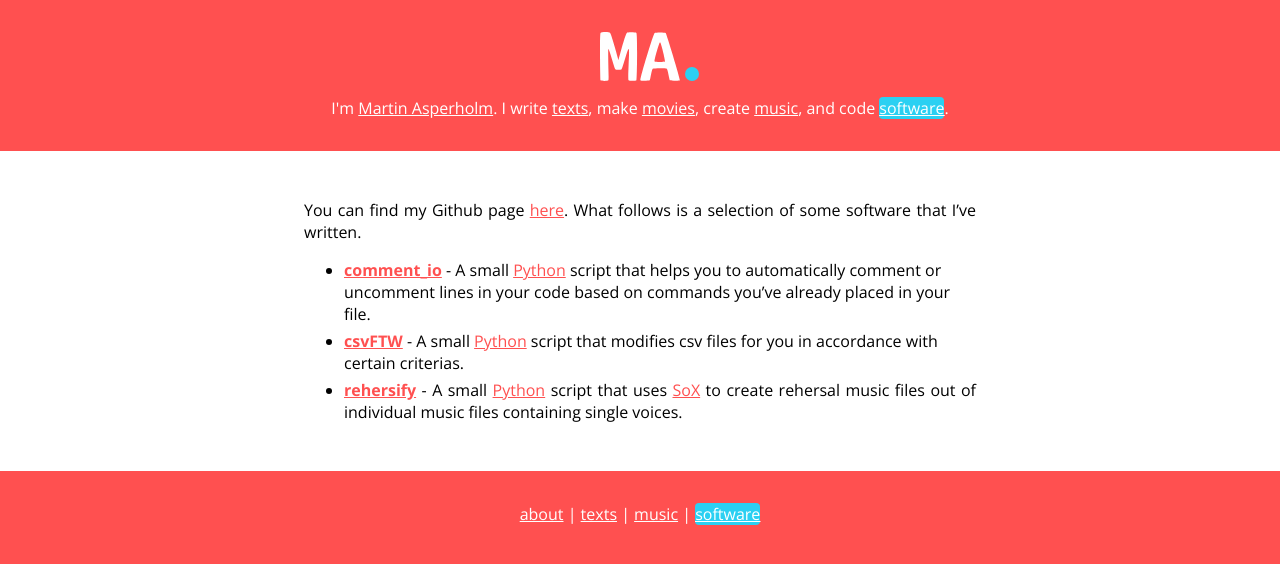
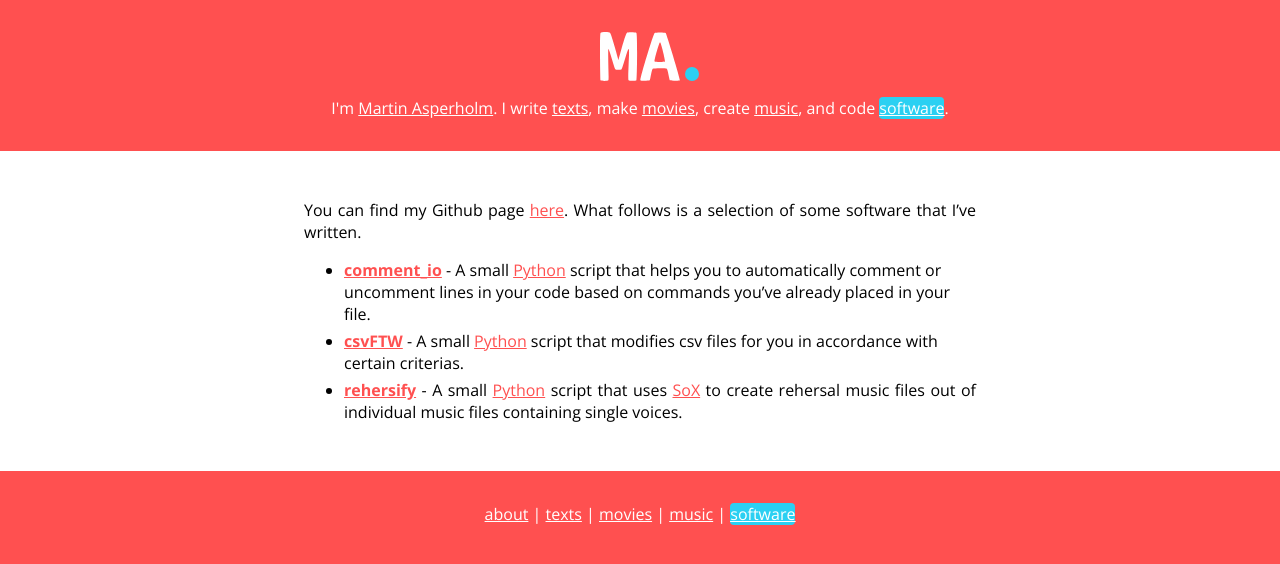
Before and after one commit to Speldosa/Speldosa.github.io, a Jekyll site: the page built from software/index.md, in a window 1280 px wide. Shown: the top 564 px of the page. Built offline with Jekyll 4.4.1, drawn with Linux system fonts in a browser that asks for light colours.

Commit message:
Update footer.html

```diff
--- a/_includes/footer.html
+++ b/_includes/footer.html
@@ -1,3 +1,3 @@
 <nav>
-<span {% if page.nav == "About"%}class=selected{% endif %}><a href="/about/">about</a></span> | <span {% if page.nav == "Texts"%}class=selected{% endif %}><a href="/texts/">texts</a></span> | <span {% if page.nav == "Music"%}class=selected{% endif %}><a href="/music/">music</a></span> | <span {% if page.nav == "Software"%}class=selected{% endif %}><a href="/software/">software</a></span>
+<span {% if page.nav == "About"%}class=selected{% endif %}><a href="/about/">about</a></span> | <span {% if page.nav == "Texts"%}class=selected{% endif %}><a href="/texts/">texts</a></span> | <span {% if page.nav == "Movies"%}class=selected{% endif %}><a href="/movies/">movies</a></span> | <span {% if page.nav == "Music"%}class=selected{% endif %}><a href="/music/">music</a></span> | <span {% if page.nav == "Software"%}class=selected{% endif %}><a href="/software/">software</a></span>
 </nav>
```
